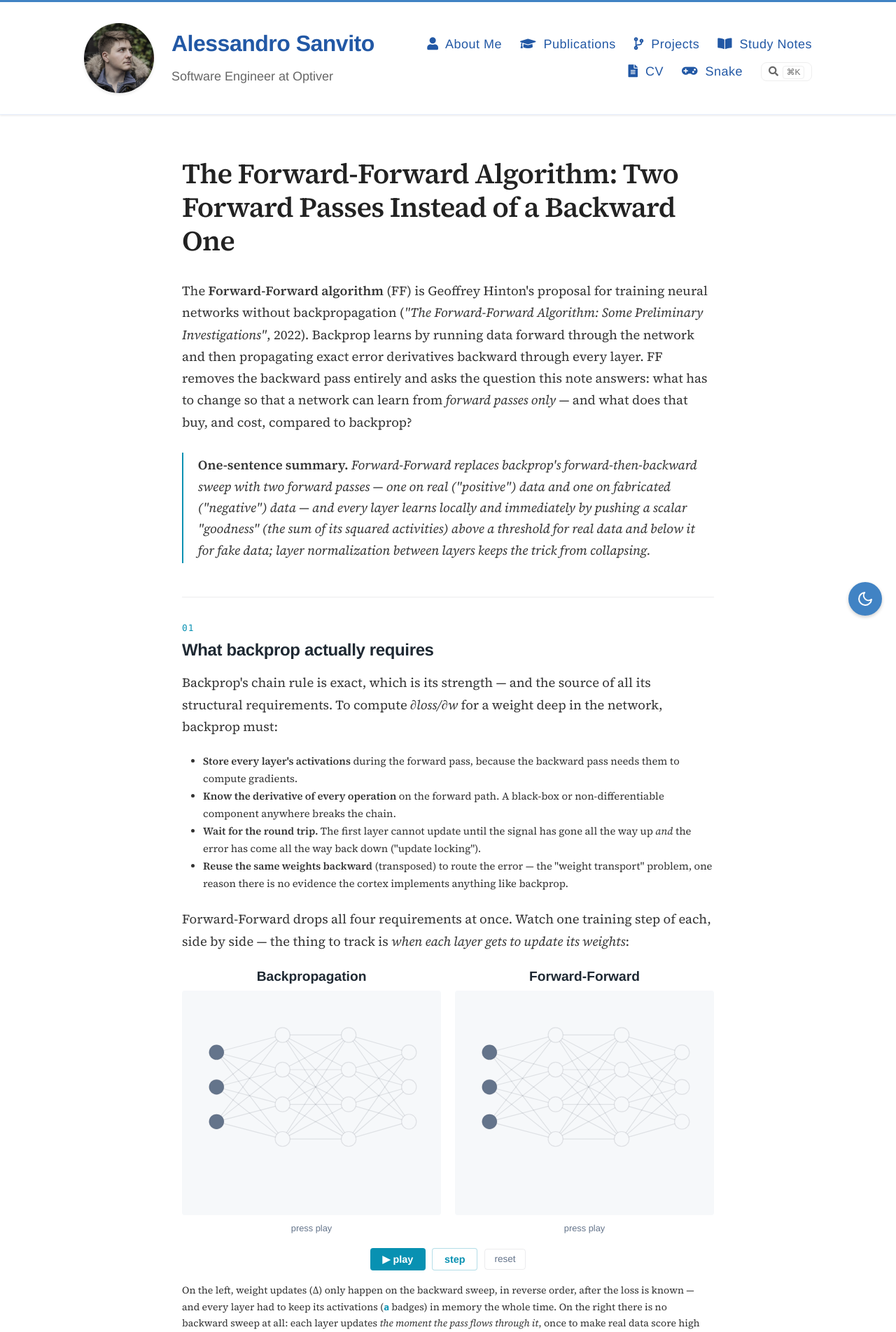
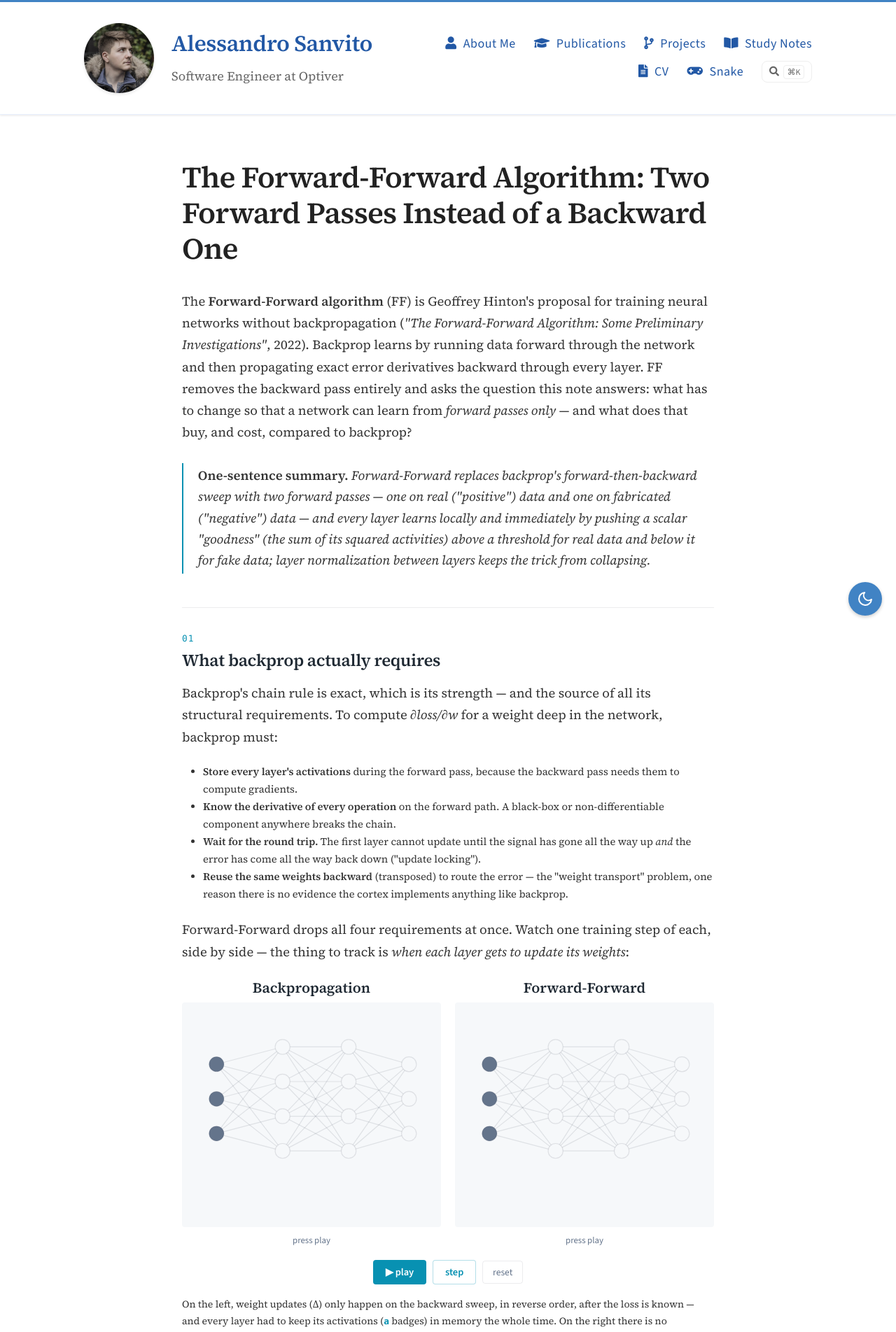
Before and after one commit to Alexdruso/Alexdruso.github.io, a Jekyll site: the page built from docs/_posts/2026-07-05-forward-forward-algorithm.html, in a window 1280 px wide. Shown: the top 1904 px of the page at 70% size. Built offline with Jekyll 4.4.1, drawn with Linux system fonts in a browser that asks for light colours.

Commit message:
Switch site typography to Source Serif 4 + Source Sans 3 (#54)
- Body text and headings use Source Serif 4 site-wide (previously only
  study-note prose); nav, metadata, chips and controls use Source Sans 3.
- Replace the unused Inter stylesheet with a single Google Fonts request
  for both faces; drop the duplicate font link from study-note-styles.
- Study-note demos and controls default to the new --sn-sans token.
- Old-style figures in running prose, tabular lining figures in data.
- CV: name, header and section titles in Source Serif (replacing Roboto);
  body stays in Source Sans. Still fits on one page.


Claude-Session: https://claude.ai/code/session_01SkwgmX5X3tJtxTtwSsddn3

Co-authored-by: Claude <noreply@anthropic.com>

```diff
--- a/docs/_includes/study-note-styles.html
+++ b/docs/_includes/study-note-styles.html
@@ -1,4 +1,3 @@
-<link rel="stylesheet" href="https://fonts.googleapis.com/css2?family=Source+Serif+4:ital,opsz,wght@0,8..60,400;0,8..60,600;1,8..60,400&display=swap">
 <style>
 /* ============================================================
    Study Notes — shared design system
@@ -32,6 +31,7 @@
   --sn-radius: 6px;
   --sn-radius-sm: 4px;
   --sn-serif: "Source Serif 4", Charter, "Bitstream Charter", Georgia, serif;
+  --sn-sans: "Source Sans 3", "Helvetica Neue", Helvetica, Arial, sans-serif;
   --sn-column: 760px;
   --sn-shadow: 0 1px 2px rgba(15, 23, 42, 0.04), 0 4px 16px rgba(15, 23, 42, 0.05);
   --sn-ease: cubic-bezier(0.22, 0.61, 0.36, 1);
@@ -63,7 +63,7 @@
 }
 
 /* ---- reading column: title, body and date share one measure ---- */
-.study-note { max-width: var(--sn-column); margin: 0 auto; counter-reset: sn-sec; }
+.study-note { max-width: var(--sn-column); margin: 0 auto; counter-reset: sn-sec; font-family: var(--sn-sans); }
 .post > h1 {
   max-width: 760px;
   margin-left: auto;
--- a/docs/_layouts/default.html
+++ b/docs/_layouts/default.html
@@ -14,7 +14,7 @@
     <link rel="alternate" type="application/rss+xml" title="{{ site.name }} - {{ site.description }}" href="{{ site.baseurl }}/feed.xml" />
     <link rel="preconnect" href="https://fonts.googleapis.com">
     <link rel="preconnect" href="https://fonts.gstatic.com" crossorigin>
-    <link href="https://fonts.googleapis.com/css2?family=Inter:wght@400;500;600;700&display=swap" rel="stylesheet">
+    <link href="https://fonts.googleapis.com/css2?family=Source+Serif+4:ital,opsz,wght@0,8..60,400;0,8..60,600;1,8..60,400;1,8..60,600&family=Source+Sans+3:wght@400;600&display=swap" rel="stylesheet">
     <link rel="stylesheet" href="https://cdnjs.cloudflare.com/ajax/libs/font-awesome/5.15.4/css/all.min.css">
   </head>
 
--- a/docs/_sass/_variables.scss
+++ b/docs/_sass/_variables.scss
@@ -3,9 +3,10 @@
 //
 
 // Typography
-$helvetica: "Helvetica Neue", Helvetica, Arial, sans-serif;
-$helveticaNeue: "Helvetica Neue", Helvetica, Arial, sans-serif;
-$georgia: Georgia, Cambria, "Times New Roman", Times, serif;
+// Source Serif 4 for reading text and headings; Source Sans 3 (its companion
+// face) for interface elements. Both are loaded in _layouts/default.html.
+$serif: "Source Serif 4", Charter, "Bitstream Charter", Georgia, Cambria, serif;
+$sans: "Source Sans 3", "Helvetica Neue", Helvetica, Arial, sans-serif;
 
 // Font Sizes
 $base-font-size: 16px;
--- a/docs/style.scss
+++ b/docs/style.scss
@@ -20,7 +20,8 @@ html {
 
 body {
   background: $white;
-  font: 16px/1.6 $helvetica;
+  font: 17px/1.6 $serif;
+  font-optical-sizing: auto;
   color: $darkGray;
   -webkit-font-smoothing: antialiased;
 }
@@ -33,7 +34,7 @@ body {
 }
 
 h1, h2, h3, h4, h5, h6 {
-  font-family: $helveticaNeue;
+  font-family: $serif;
   color: $darkerGray;
   font-weight: 600;
   line-height: 1.4;
@@ -207,7 +208,7 @@ img {
   margin: 0;
   color: $accentBlue;
   cursor: pointer;
-  font-family: $helveticaNeue;
+  font-family: $serif;
   font-weight: 600;
   font-size: 32px;
   letter-spacing: -0.5px;
@@ -233,7 +234,7 @@ nav {
   align-items: center;
   justify-content: flex-end;
   gap: 10px 26px;
-  font-family: $helveticaNeue;
+  font-family: $sans;
   font-size: 18px;
 
   // Not enough room beside the name: give the nav its own row.
@@ -1780,7 +1781,7 @@ footer {
   border-radius: 8px;
   background: transparent;
   color: $gray;
-  font-family: $helveticaNeue;
+  font-family: $sans;
   font-size: 14px;
   cursor: pointer;
   transition: all 0.2s ease;
@@ -1901,7 +1902,7 @@ footer {
     border: none;
     outline: none;
     background: transparent;
-    font-family: $helveticaNeue;
+    font-family: $sans;
     font-size: 1.05em;
     color: $darkerGray;
   }
@@ -2086,3 +2087,43 @@ footer {
     border-color: $dark-border;
   }
 }
+
+// Typography: interface elements in sans
+// Body text and headings are set in the serif (see `body` and `h1..h6` above).
+// Navigation, metadata, chips, buttons and form controls use the companion sans
+// so the reading text stays distinct from the chrome around it.
+nav,
+button,
+input,
+select,
+textarea,
+.date,
+.post-meta,
+.publication-meta,
+.publication-links,
+.project-meta,
+.project-tags,
+.project-links,
+.cv-download,
+.read-more,
+.game-container,
+.cmdk {
+  font-family: $sans;
+}
+
+.date {
+  font-style: normal;
+  font-size: 0.9em;
+}
+
+// Old-style figures sit inside running text the way they do in print; tables
+// and data keep lining, tabular figures so columns align.
+.entry p,
+.entry li {
+  font-variant-numeric: oldstyle-nums proportional-nums;
+}
+table,
+.publication-year,
+.project-year {
+  font-variant-numeric: lining-nums tabular-nums;
+}
```
Also changed, not shown: other parts of docs/_includes/study-note-styles.html (+1 -1 lines), docs/_posts/CLAUDE.md (+4 -2 lines), 1 other file.
